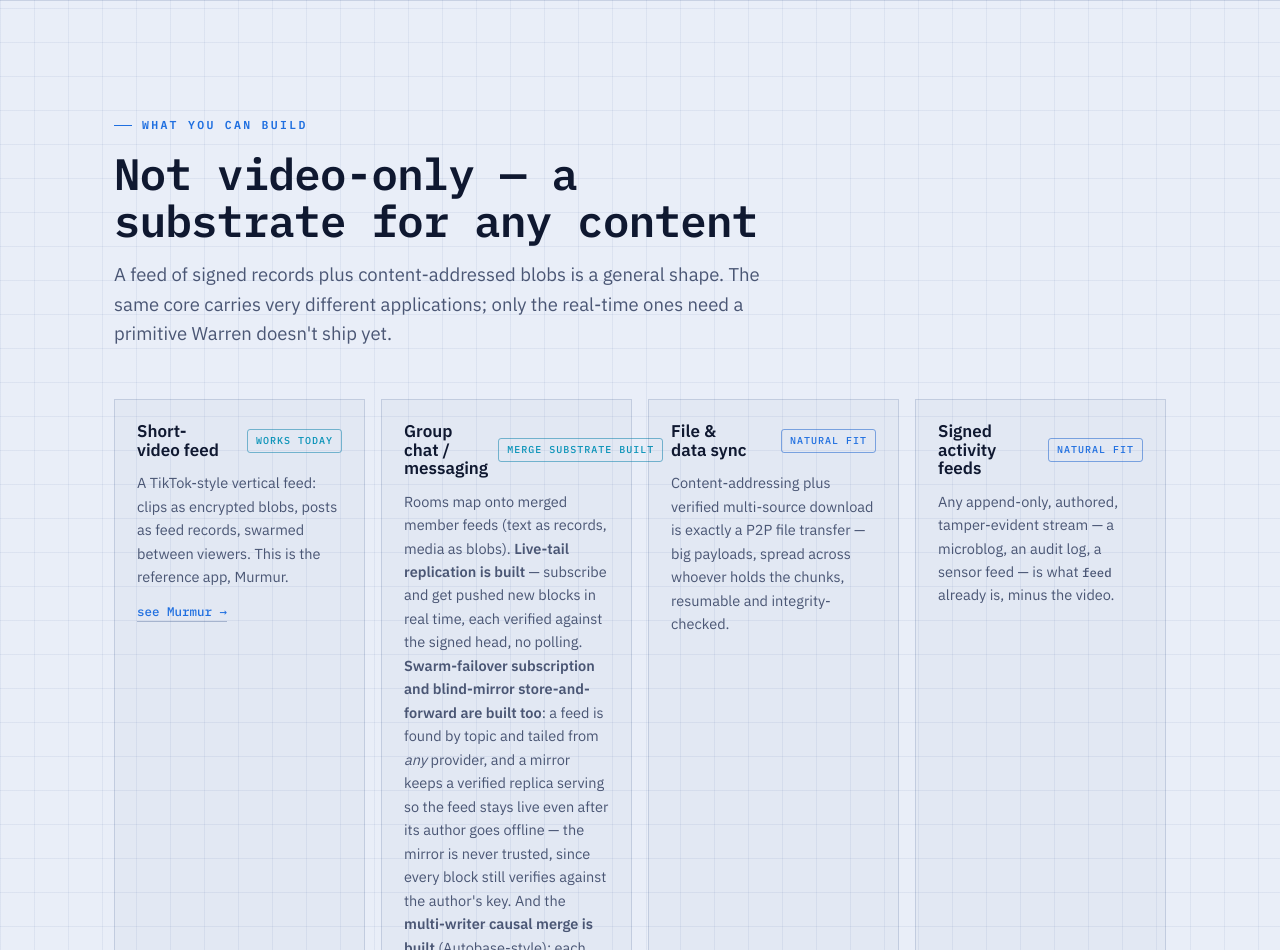
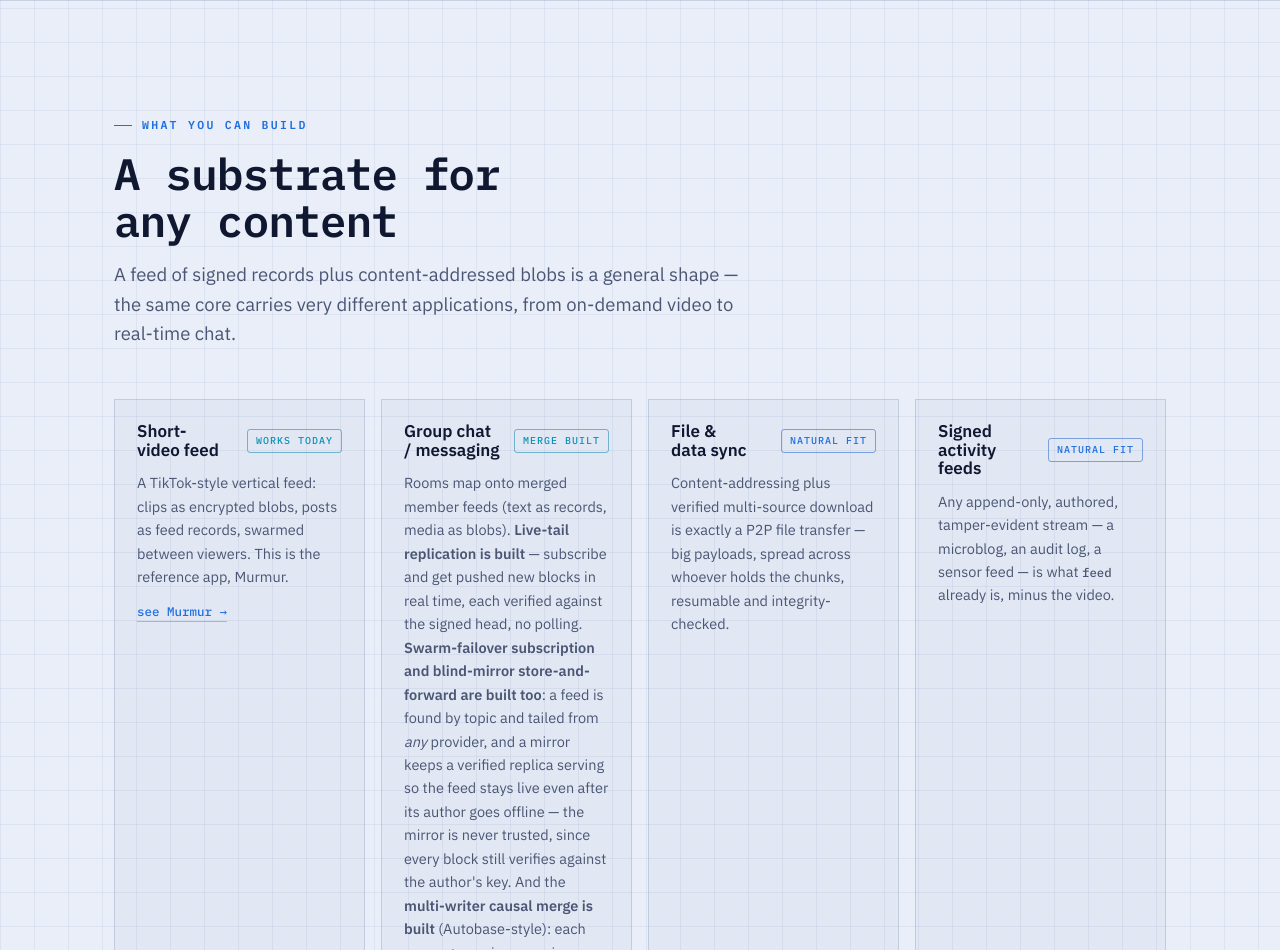
Before and after one commit to myleshorton/warren, a plain HTML site: page site/index.html in a window 1280 px wide. Shown: the part 2916-3866 px from the top of the page. Drawn offline with Linux system fonts and the light colour scheme.

Commit message:
site: drop defensive "Not video-only" header; fix chat badge overflow
- "what you can build" header is now the affirmative "A substrate for any content"
  (content-agnostic is a given, not something to argue), and the subhead drops the
  now-false "only the real-time ones need a primitive Warren doesn't ship yet" (the
  real-time substrate is built).
- The chat status badge "merge substrate built" overflowed its card; shortened to
  "merge built" (same width as the neighboring "works today").

Co-Authored-By: Claude Opus 4.8 <noreply@anthropic.com>
Claude-Session: https://claude.ai/code/session_01Ho1p5GwabHivzKUGDm2wFW

```diff
--- a/site/index.html
+++ b/site/index.html
@@ -323,8 +323,8 @@
   <div class="wrap">
     <div class="head reveal">
       <span class="kicker">what you can build</span>
-      <h2>Not video-only — a substrate for any content</h2>
-      <p>A feed of signed records plus content-addressed blobs is a general shape. The same core carries very different applications; only the real-time ones need a primitive Warren doesn't ship yet.</p>
+      <h2>A substrate for any content</h2>
+      <p>A feed of signed records plus content-addressed blobs is a general shape — the same core carries very different applications, from on-demand video to real-time chat.</p>
     </div>
     <div class="builds reveal">
       <div class="build">
@@ -333,7 +333,7 @@
         <a href="https://murmur-3yy.pages.dev">see Murmur →</a>
       </div>
       <div class="build">
-        <div class="bh"><h3>Group chat / messaging</h3><span class="state now">merge substrate built</span></div>
+        <div class="bh"><h3>Group chat / messaging</h3><span class="state now">merge built</span></div>
         <p>Rooms map onto merged member feeds (text as records, media as blobs). <b>Live-tail replication is built</b> — subscribe and get pushed new blocks in real time, each verified against the signed head, no polling. <b>Swarm-failover subscription and blind-mirror store-and-forward are built too</b>: a feed is found by topic and tailed from <em>any</em> provider, and a mirror keeps a verified replica serving so the feed stays live even after its author goes offline — the mirror is never trusted, since every block still verifies against the author's key. And the <b>multi-writer causal merge is built</b> (Autobase-style): each message carries a version-vector clock, and a deterministic linearizer merges many writers' feeds into the one causal order every participant computes identically — proven to converge over a real DHT. What's left is the app wiring — a chat client driving the room view.</p>
         <a href="https://github.com/myleshorton/warren/blob/main/docs/live-tail.md">read the design note →</a>
       </div>
```
